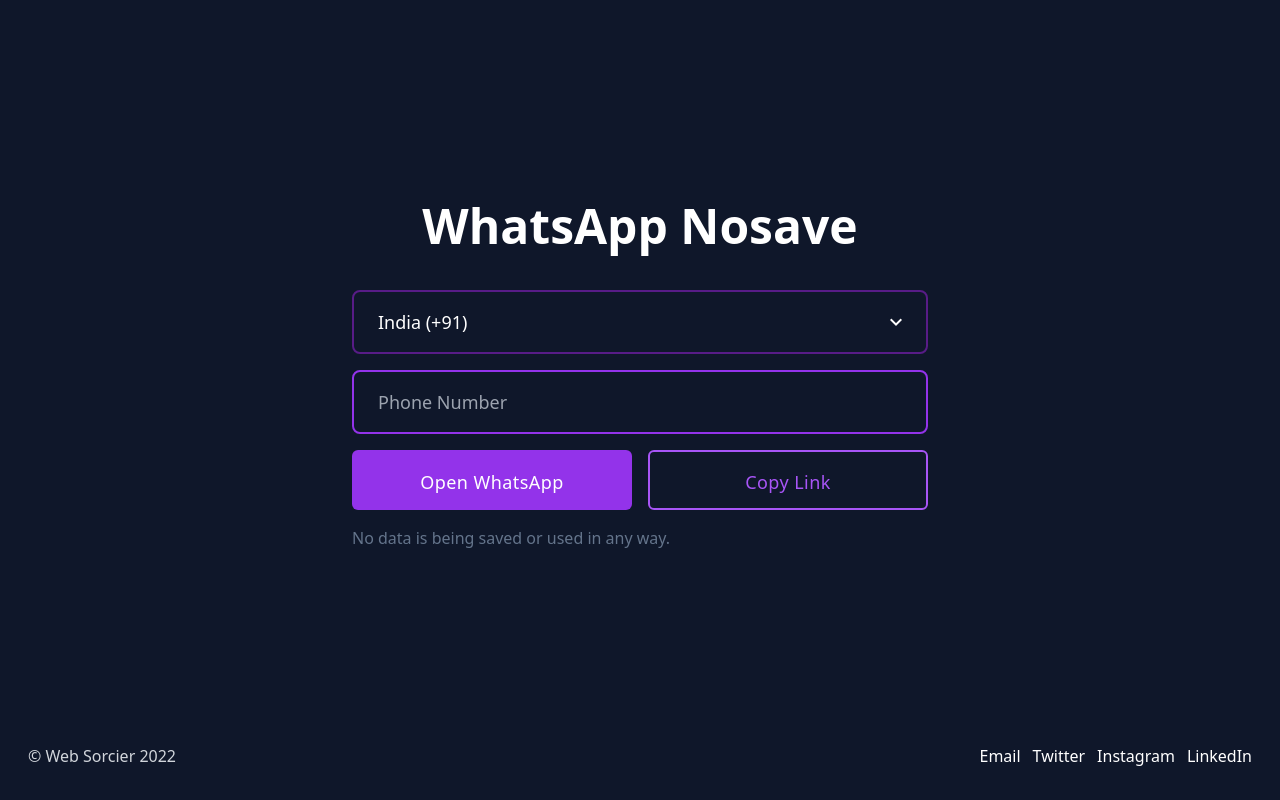
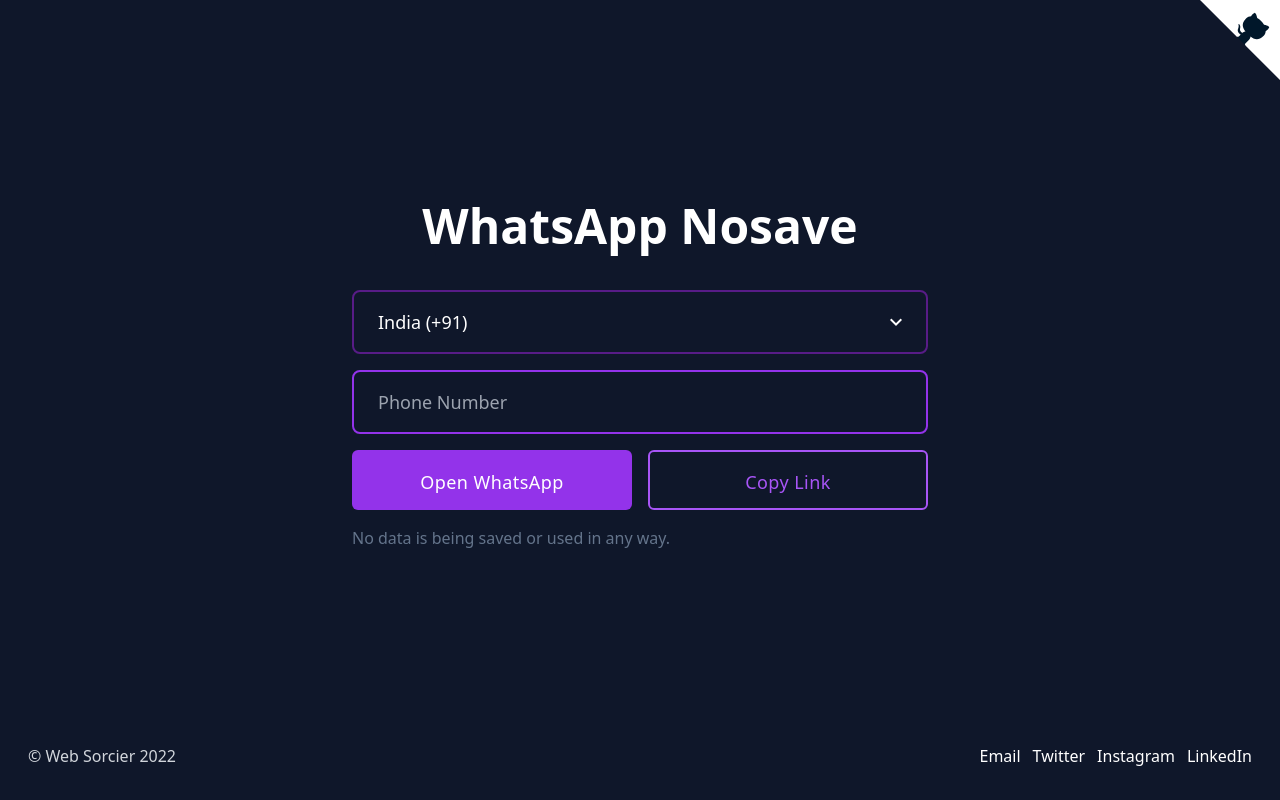
Before and after one commit to websorcier/miniapps-whatsapp-nosave, a Svelte app: page / in a window 1280 px wide. Built offline with nearby package versions, Linux system fonts and the light colour scheme.

Commit message:
added github source link corner

```diff
--- a/index.html
+++ b/index.html
@@ -40,6 +40,37 @@
 		<!-- Material Icons -->
 		<link rel="stylesheet" href="https://fonts.googleapis.com/icon?family=Material+Icons"/>
 
+		<!-- Misc Styles -->
+		<style>
+			.github-corner:hover .octo-arm {
+				animation: octocat-wave 560ms ease-in-out;
+			}
+
+			@keyframes octocat-wave {
+				0%,
+				100% {
+					transform: rotate(0);
+				}
+				20%,
+				60% {
+					transform: rotate(-25deg);
+				}
+				40%,
+				80% {
+					transform: rotate(10deg);
+				}
+			}
+
+			@media (max-width: 500px) {
+				.github-corner:hover .octo-arm {
+					animation: none;
+				}
+				.github-corner .octo-arm {
+					animation: octocat-wave 560ms ease-in-out;
+				}
+			}
+		</style>
+
 	</head>
 	<body>
 		<div id="app"></div>
--- a/src/App.svelte
+++ b/src/App.svelte
@@ -159,5 +159,13 @@
 			</div>
 		</footer>
 
+		<a href="https://github.com/websorcier/miniapps-whatsapp-nosave" class="github-corner astro-J7PV25F6" aria-label="View source on GitHub" target="_blank">
+			<svg width="80" height="80" viewBox="0 0 250 250" style="fill:#fff; color:#00172A; position: absolute; top: 0; border: 0; right: 0;" aria-hidden="true" class="astro-J7PV25F6">
+				<path d="M0,0 L115,115 L130,115 L142,142 L250,250 L250,0 Z" class="astro-J7PV25F6"></path>
+				<path d="M128.3,109.0 C113.8,99.7 119.0,89.6 119.0,89.6 C122.0,82.7 120.5,78.6 120.5,78.6 C119.2,72.0 123.4,76.3 123.4,76.3 C127.3,80.9 125.5,87.3 125.5,87.3 C122.9,97.6 130.6,101.9 134.4,103.2" fill="currentColor" style="transform-origin: 130px 106px;" class="octo-arm astro-J7PV25F6"></path>
+				<path d="M115.0,115.0 C114.9,115.1 118.7,116.5 119.8,115.4 L133.7,101.6 C136.9,99.2 139.9,98.4 142.2,98.6 C133.8,88.0 127.5,74.4 143.8,58.0 C148.5,53.4 154.0,51.2 159.7,51.0 C160.3,49.4 163.2,43.6 171.4,40.1 C171.4,40.1 176.1,42.5 178.8,56.2 C183.1,58.6 187.2,61.8 190.9,65.4 C194.5,69.0 197.7,73.2 200.1,77.6 C213.8,80.2 216.3,84.9 216.3,84.9 C212.7,93.1 206.9,96.0 205.4,96.6 C205.1,102.4 203.0,107.8 198.3,112.5 C181.9,128.9 168.3,122.5 157.7,114.1 C157.9,116.9 156.7,120.9 152.7,124.9 L141.0,136.5 C139.8,137.7 141.6,141.9 141.8,141.8 Z" fill="currentColor" class="octo-body astro-J7PV25F6"></path>
+			</svg>
+		</a>
+
 	</div>
 </div>
```
